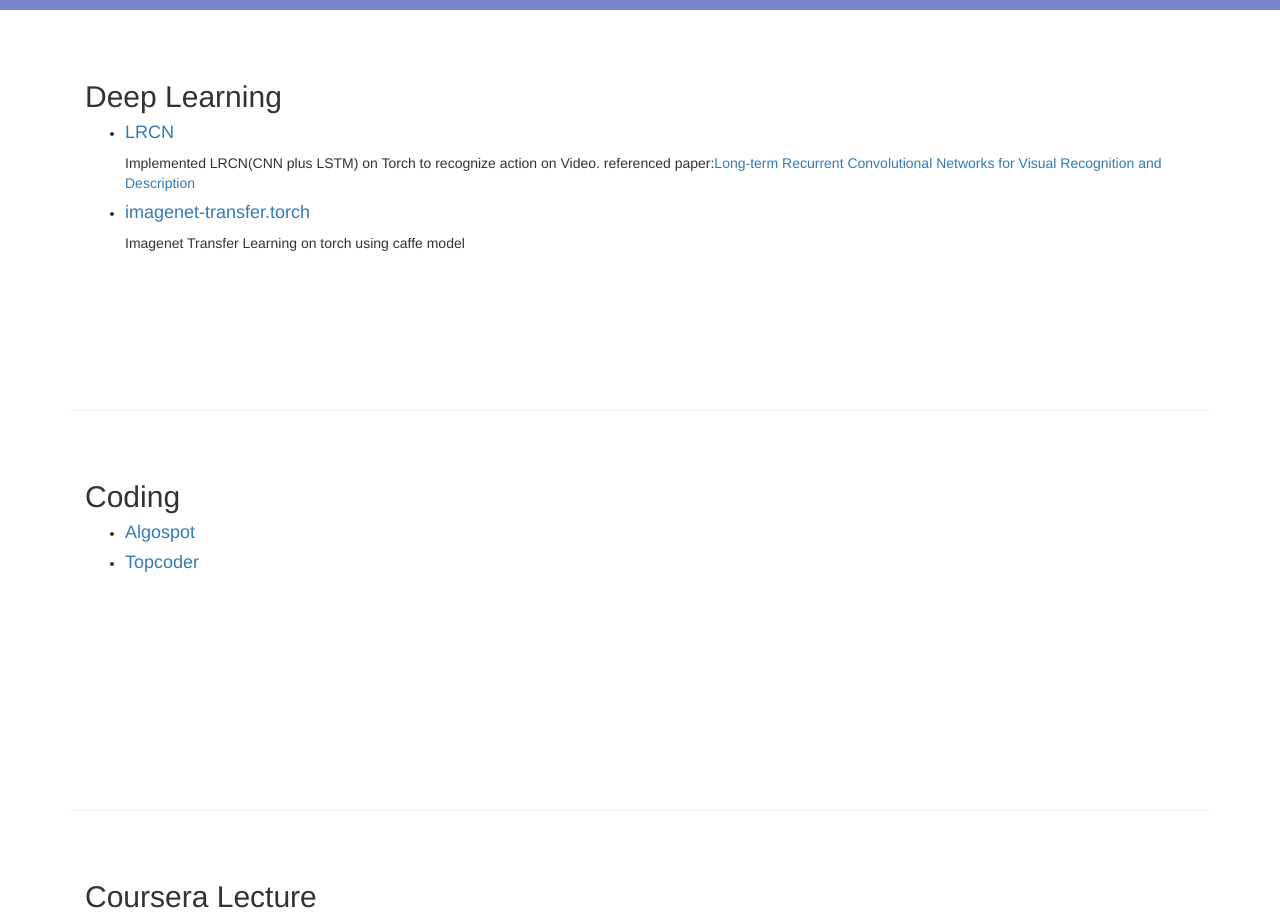
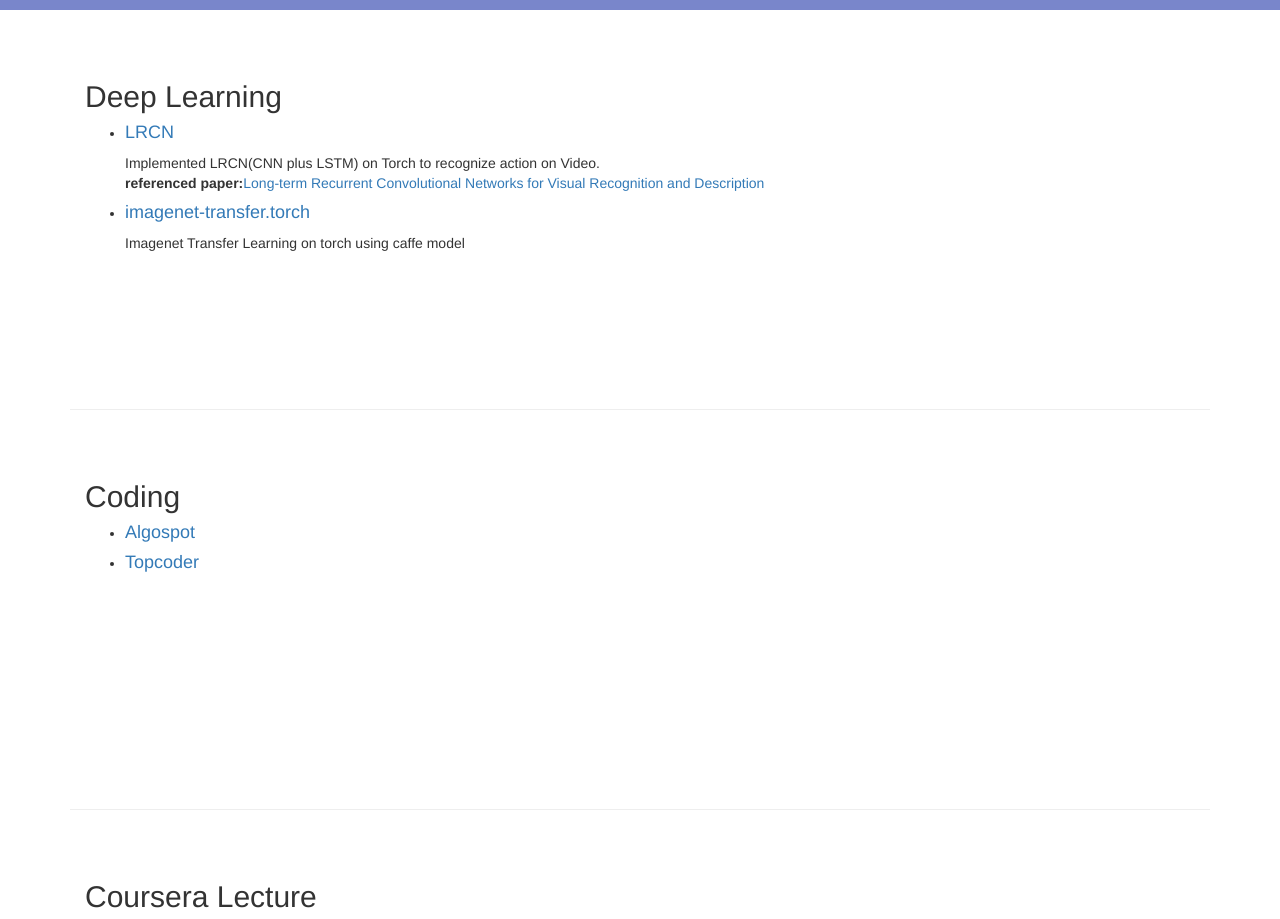
Before and after one commit to didw/didw.github.io, a plain HTML site: page index.html in a window 1280 px wide. Shown: the part 820-1739 px from the top of the page. Drawn offline with nearby package versions, Linux system fonts and the light colour scheme.

Commit message:
Update index.html

```diff
--- a/index.html
+++ b/index.html
@@ -47,8 +47,8 @@
         <ul>
           <li>
             <h4><a href="https://github.com/didw/LRCN">LRCN</a></h4>
-            Implemented LRCN(CNN plus LSTM) on Torch to recognize action on Video.
-            <b></b>referenced paper:</b><a herf="http://arxiv.org/pdf/1411.4389v3.pdf">Long-term Recurrent Convolutional Networks for Visual Recognition and Description</a>
+            Implemented LRCN(CNN plus LSTM) on Torch to recognize action on Video.<br>
+            <b>referenced paper:</b><a herf="http://arxiv.org/pdf/1411.4389v3.pdf">Long-term Recurrent Convolutional Networks for Visual Recognition and Description</a>
           </li>
           <li>
             <h4><a href="https://github.com/didw/imagenet-transfer.torch">imagenet-transfer.torch</a></h4>
```
